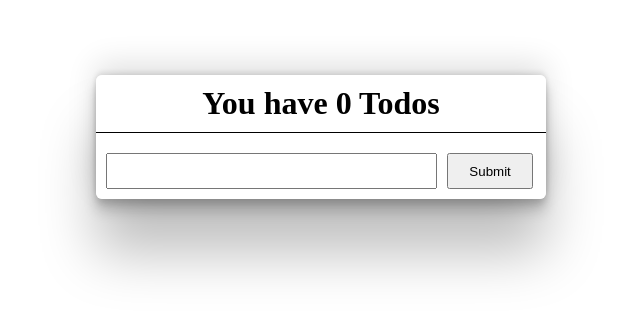
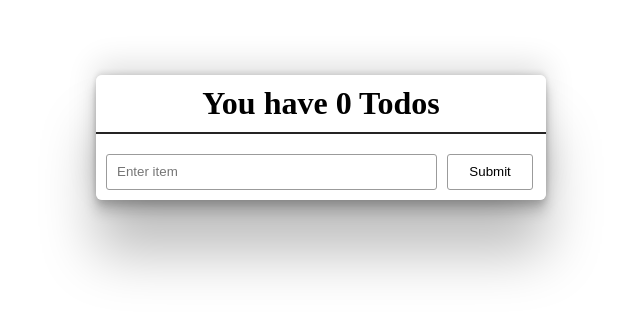
Before and after one commit to BrownEdgar/REACT_TEAM_2023, a React (Create React App) app: page / in a window 1280 px wide. Shown: the part 263-578 px from the top of the page, without its empty margins (319-959 px from the left). Built offline with nearby package versions, Linux system fonts and the light colour scheme.

Commit message:
my todo homework

```diff
--- a/src/components/Hayk/App.scss
+++ b/src/components/Hayk/App.scss
@@ -25,7 +25,7 @@
         &_title {
             width: 100%;
             padding: 10px;
-            border-bottom: 1px solid #000;
+            border-bottom: 2px solid #252424;
             text-align: center;
         }
         &_list  {
@@ -33,7 +33,7 @@
             li{
                 display: flex;
                 justify-content: space-between;
-                border-bottom: 1px solid #504f4f;
+                border-bottom: 1px solid #7e7d7d;
                 padding: 10px ;
                 font-size: 20px;
                 span{
@@ -49,9 +49,7 @@
                 height: 10%;
                 text-align: right;
                 button {
-                background-color: #525151;
-                    height: 20%;
-                    width: 20%;
+                background-color: #888787;
                     width: 25px;
                     color: #ffffff;
                     height: 25px;
@@ -72,10 +70,26 @@
          input[type=text]{
             width: 77%;
             margin-right: 10px;
+            padding: 10px;
+            border: 1px solid rgb(155, 155, 155);
+            background-color: #ffffff;
+            border-radius: 3px;
          }
+         input[type=text]:focus{
+            outline: none;
+         }
+
          input[type=submit]{
             width: 20%;
             cursor: pointer;
+            border: 1px solid rgb(155, 155, 155);
+            background-color: #ffffff;
+            border-radius: 3px;
+            transition: 0.4s all;
+            &:hover{
+                background-color: #8a8989;
+                transition: 0.4s all;
+            }
          }
         }
     }
--- a/src/components/Hayk/Component.js
+++ b/src/components/Hayk/Component.js
@@ -19,13 +19,15 @@ useEffect(() =>{
   }
 },[])
 
-function saveUser(e){
+function saveTodo(e){
  e.preventDefault()
  let newValue = e.target[0].value;
- let clone = [...data];
- clone.push(newValue)
- setdata(clone)
- localStorage.setItem('todos',JSON.stringify(clone))
+ if(newValue.length > 0){
+  let clone = [...data];
+  clone.push(newValue)
+  setdata(clone)
+  localStorage.setItem('todos',JSON.stringify(clone))
+}
 }
 
 return (
@@ -44,8 +46,8 @@ return (
               </li>
           })}
           </ul>
-          <form className='Container-content_form' onSubmit={saveUser}>
-            <input type='text' />
+          <form className='Container-content_form' onSubmit={saveTodo}>
+            <input type='text' placeholder='Enter item' />
             <input type='submit' value='Submit' />
           </form>
         </div>
```
